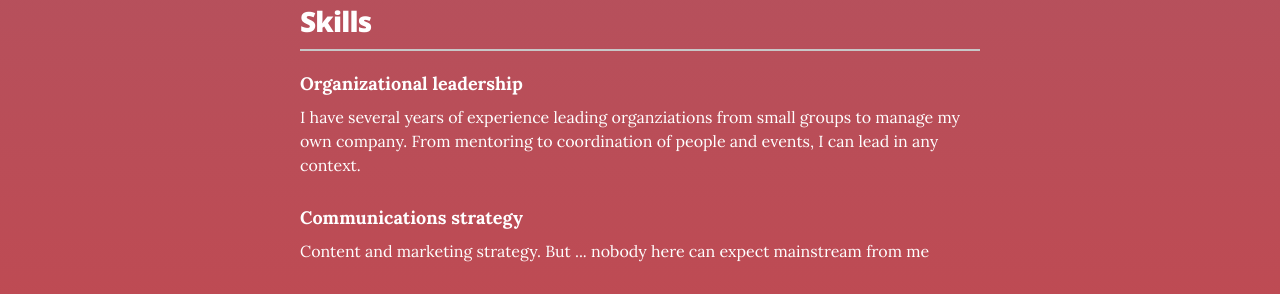
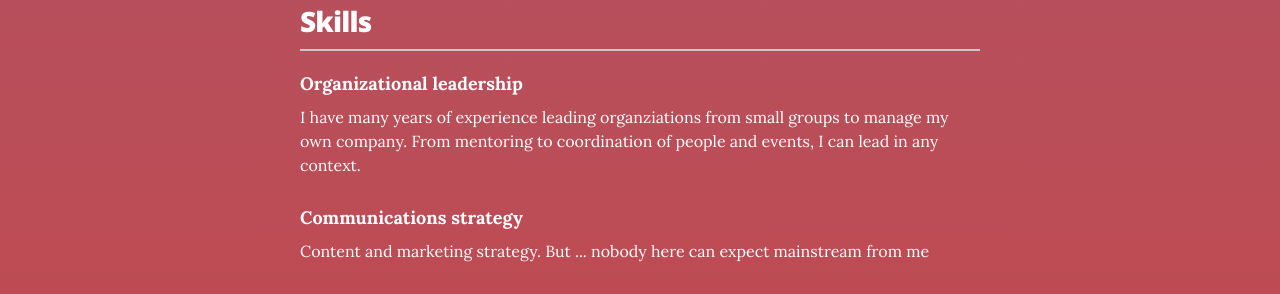
Before and after one commit to borishager/borishager.github.io, a Jekyll site: the page built from index.html, in a window 1280 px wide and 900 px high, scrolled down 3625 px. Shown: the part 162-456 px from the top of the window. Built offline with Jekyll 4.4.1, drawn with Linux system fonts in a browser that asks for light colours.

Commit message:
Update skills.yml

```diff
--- a/_data/skills.yml
+++ b/_data/skills.yml
@@ -2,7 +2,7 @@
 
 # Organizational leadership
 - skill: Organizational leadership
-  description: I have several years of experience leading organziations from small groups to manage my own company. From mentoring to coordination of people and events, I can lead in any context.
+  description: I have many years of experience leading organziations from small groups to manage my own company. From mentoring to coordination of people and events, I can lead in any context.
 
 # Communications strategy
 - skill: Communications strategy
```
